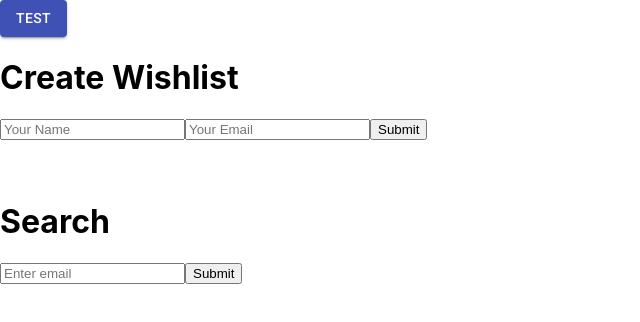
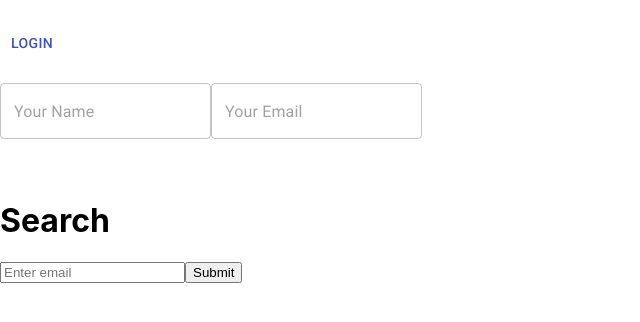
Before and after one commit to mem00/Gift-Me, a React (Create React App) app in the folder client/: page / in a window 1280 px wide. Shown: the top 322 px of the page, without its empty margins (0-640 px from the left). Built offline with nearby package versions, Linux system fonts and the light colour scheme.

Commit message:
change createwishlist to material

```diff
--- a/client/src/App.js
+++ b/client/src/App.js
@@ -7,13 +7,11 @@ import AddItem from './components/AddItem'
 import AddEvent from './components/AddEvent'
 import UpdateItem from './components/UpdateItem'
 import UpdateEvent from './components/UpdateEvent.js'
-import Button from '@material-ui/core/Button'
 
 
 function App() {
  return (
    <div>
-     <Button variant="contained" color="primary">Test</Button>
       <Switch>
          <Route exact path="/" component={Home} />
          <Route exact path="/wishlist/:id" component={ShowWishlist} />
--- a/client/src/components/CreateWishlist.js
+++ b/client/src/components/CreateWishlist.js
@@ -36,7 +36,6 @@ class CreateWishlist extends Component {
         return (
             <div>
                 {this.state.wishlist ? <Redirect to = {{pathname: `/wishlist/${this.state.wishlistId}`, state: {wishlistId : this.state.wishlistId, userEmail : this.state.userEmail}}} />: null}
-                <h1>Create Wishlist</h1>
                 {this.state.user ? <CreateWishlistForm setWishlist = {this.setWishlist} userId = {this.state.userId}/> : <FindOrCreateUser setUser = {this.setUser} />}
             </div>
         )
--- a/client/src/components/CreateWishlistForm.js
+++ b/client/src/components/CreateWishlistForm.js
@@ -1,5 +1,8 @@
 import React, {Component } from 'react'
 import axios from 'axios'
+import Button from '@material-ui/core/Button'
+import TextField from '@material-ui/core/TextField'
+
 
 class CreateWishlistForm extends Component {
     constructor(props) {
@@ -36,17 +39,14 @@ class CreateWishlistForm extends Component {
         return(
             <div>
                 <form onChange={this.handleInputChange} onSubmit={this.handleSumbitForm}>
-                   <input
-                    type='text'
+                <h1><Button type='submit' variant="text" color="primary">Create Wishlist</Button></h1>
+                   <TextField
+                    variant="outlined"
                     name='wishlistTitle'
                     placeholder= 'Wishlist Title'
                     value={this.state.wishlistTitle}
                    />
-                   <input
-                    type='submit'
-                    name='submit'
-                    placeholder= 'Submit'
-                   />
+
                 </form>
             </div>
         )
--- a/client/src/components/FindOrCreateUser.js
+++ b/client/src/components/FindOrCreateUser.js
@@ -1,5 +1,7 @@
 import React, {Component } from 'react'
 import axios from 'axios'
+import Button from '@material-ui/core/Button'
+import TextField from '@material-ui/core/TextField'
 
 class FindOrCreateUser extends Component {
     constructor(props) {
@@ -41,22 +43,20 @@ class FindOrCreateUser extends Component {
         return(
             <div>
                 <form onChange={this.handleInputChange} onSubmit={this.handleSumbitForm}>
-                   <input
+                   <h1><Button type='submit' variant="text" color="primary">Login</Button></h1>
+                   <TextField
+                    variant="outlined"
                     type='text'
                     name='userName'
                     placeholder= 'Your Name'
                     value={this.state.userName}
                    />
-                   <input
+                   <TextField
+                    variant="outlined"
                     type='text'
                     name='userEmail'
                     placeholder = 'Your Email'
                     value={this.state.userEmail}
-                   />
-                   <input
-                    type='submit'
-                    name='submit'
-                    placeholder= 'Submit'
                    />
                 </form>
 
```
